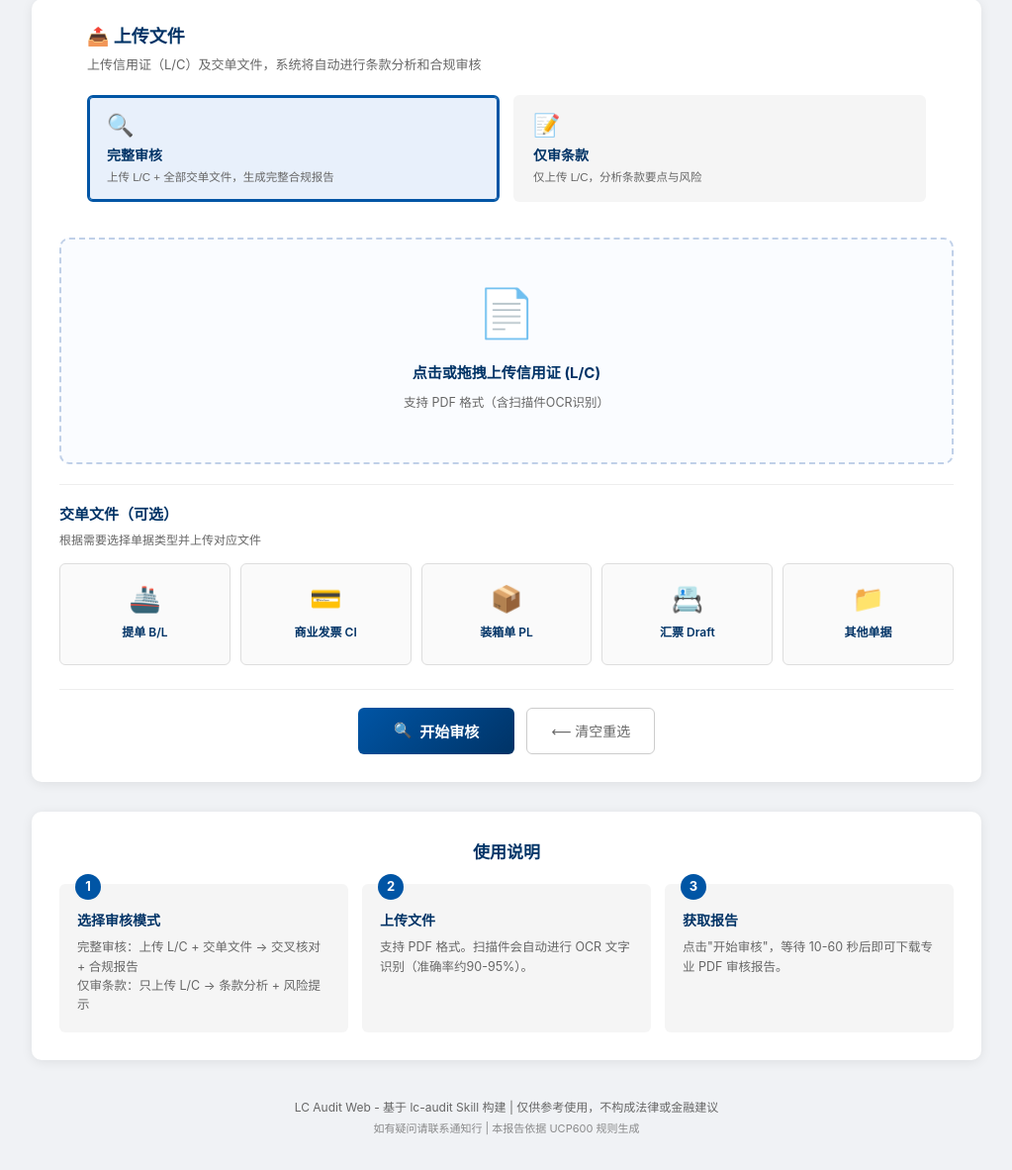
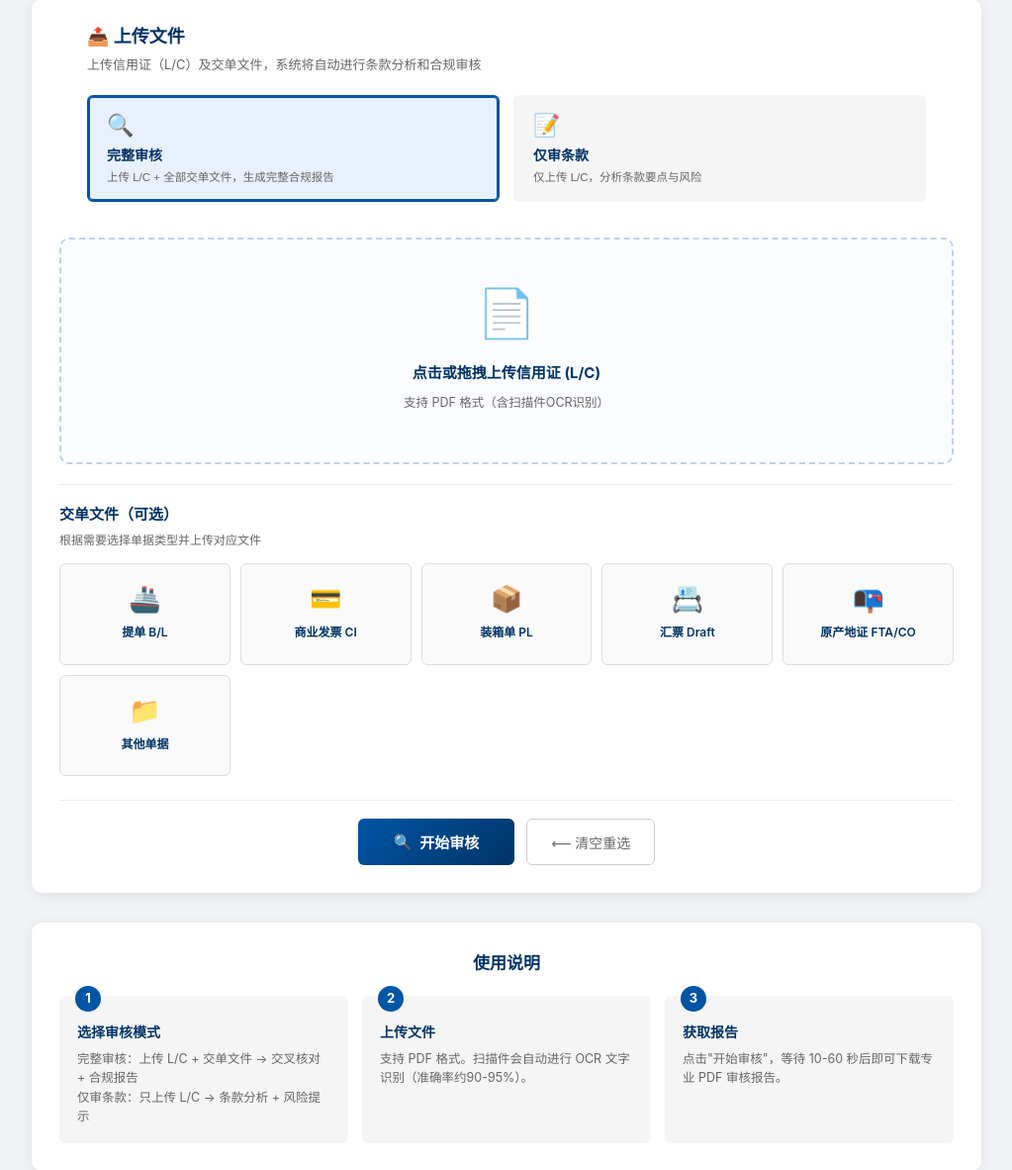
Before and after one commit to ZURUlucius/lc-audit-web, a Flask app: page / in a window 1280 px wide. Shown: the part 105-1287 px from the top of the page at 99% size, without its empty margins (128-1151 px from the left). Run offline with Flask 3, Linux system fonts and the light colour scheme.

Commit message:
fix: add python-dateutil dependency + multi-file upload support
1. requirements.txt: add python-dateutil (fixes 'No module named dateutil')
2. templates/index.html: all doc upload fields now support multiple files,
   added new FTA/Certificate of Origin doc slot
3. static/script.js: handleFileSelect shows multi-file preview with count,
   submitFiles includes fta type
4. static/style.css: slot-preview file-items display as block for multi-file
5. app.py: added FTA to doc_type_map

```diff
--- a/app.py
+++ b/app.py
@@ -155,6 +155,7 @@ def api_audit():
             "doc_ci": ("CI", "Commercial Invoice"),
             "doc_pl": ("PL", "Packing List"),
             "doc_draft": ("DRAFT", "Draft"),
+            "doc_fta": ("FTA", "Certificate of Origin / FTA"),
             "doc_other": ("OTHER", "Other Document"),
         }
 
--- a/requirements.txt
+++ b/requirements.txt
@@ -6,3 +6,4 @@ rapidocr-onnxruntime>=1.1.25,<1.3.0
 Pillow>=10.0
 reportlab>=4.0
 werkzeug>=3.0
+python-dateutil>=2.8
--- a/static/script.js
+++ b/static/script.js
@@ -15,30 +15,35 @@ function selectMode(mode) {
 
 // ===== File Selection =====
 function handleFileSelect(input, type) {
-    const file = input.files[0];
-    if (!file) return;
+    const files = input.files;
+    if (!files || files.length === 0) return;
 
     const previewId = type.toLowerCase() + '-preview';
     const previewEl = document.getElementById(previewId);
     if (previewEl) {
-        const sizeStr = formatFileSize(file.size);
-        previewEl.innerHTML =
-            '<span class="file-item">&#x2705; ' +
-            escapeHtml(file.name) + ' (' + sizeStr + ')' +
-            '</span>';
+        let html = '';
+        for (let i = 0; i < files.length; i++) {
+            const file = files[i];
+            const sizeStr = formatFileSize(file.size);
+            const count = files.length > 1 ? ` (${i+1}/${files.length})` : '';
+            html += '<span class="file-item">&#x2705; ' +
+                escapeHtml(file.name) + count + ' (' + sizeStr + ')' +
+                '</span>';
+        }
+        previewEl.innerHTML = html;
     }
 
     // Mark parent slot as has-file
     const slot = input.closest('.doc-slot');
     if (slot) slot.classList.add('has-file');
 
-    // For LC zone, update the preview
+    // For LC zone, update the preview (single file)
     if (type === 'lc') {
         const lcPreview = document.getElementById('lc-preview');
-        if (lcPreview && file) {
+        if (lcPreview && files[0]) {
             lcPreview.innerHTML =
                 '<span class="file-item">&#x2705; ' +
-                escapeHtml(file.name) + ' (' + formatFileSize(file.size) + ')' +
+                escapeHtml(files[0].name) + ' (' + formatFileSize(files[0].size) + ')' +
                 '</span>';
         }
     }
@@ -95,8 +100,8 @@ function submitFiles() {
     const lcFile = document.getElementById('lc-file').files[0];
     formData.append('lc_file', lcFile);
 
-    // Add doc files
-    const docTypes = ['bl', 'ci', 'pl', 'draft', 'other'];
+    // Add doc files (all support multiple files)
+    const docTypes = ['bl', 'ci', 'pl', 'draft', 'fta', 'other'];
     docTypes.forEach(type => {
         const input = document.querySelector('[name="doc_' + type + '"]');
         if (input && input.files.length > 0) {
--- a/static/style.css
+++ b/static/style.css
@@ -298,7 +298,10 @@ body {
     font-size: 10.5px;
     color: var(--green);
     word-break: break-all;
-    line-height: 1.3;
+    line-height: 1.4;
+}
+.slot-preview .file-item {
+    display: block;
 }
 
 /* ===== Action Bar ===== */
--- a/templates/index.html
+++ b/templates/index.html
@@ -67,26 +67,32 @@
                             <div class="doc-slot" data-type="BL">
                                 <span class="slot-icon">&#x1F6A2;</span>
                                 <span class="slot-name">提单 B/L</span>
-                                <input type="file" name="doc_bl" accept=".pdf" onchange="handleFileSelect(this, 'BL')">
+                                <input type="file" name="doc_bl" accept=".pdf" multiple onchange="handleFileSelect(this, 'BL')">
                                 <div class="slot-preview" id="bl-preview"></div>
                             </div>
                             <div class="doc-slot" data-type="CI">
                                 <span class="slot-icon">&#x1F4B3;</span>
                                 <span class="slot-name">商业发票 CI</span>
-                                <input type="file" name="doc_ci" accept=".pdf" onchange="handleFileSelect(this, 'CI')">
+                                <input type="file" name="doc_ci" accept=".pdf" multiple onchange="handleFileSelect(this, 'CI')">
                                 <div class="slot-preview" id="ci-preview"></div>
                             </div>
                             <div class="doc-slot" data-type="PL">
                                 <span class="slot-icon">&#x1F4E6;</span>
                                 <span class="slot-name">装箱单 PL</span>
-                                <input type="file" name="doc_pl" accept=".pdf" onchange="handleFileSelect(this, 'PL')">
+                                <input type="file" name="doc_pl" accept=".pdf" multiple onchange="handleFileSelect(this, 'PL')">
                                 <div class="slot-preview" id="pl-preview"></div>
                             </div>
                             <div class="doc-slot" data-type="DRAFT">
                                 <span class="slot-icon">&#x1F4C7;</span>
                                 <span class="slot-name">汇票 Draft</span>
-                                <input type="file" name="doc_draft" accept=".pdf" onchange="handleFileSelect(this, 'DRAFT')">
+                                <input type="file" name="doc_draft" accept=".pdf" multiple onchange="handleFileSelect(this, 'DRAFT')">
                                 <div class="slot-preview" id="draft-preview"></div>
+                            </div>
+                            <div class="doc-slot" data-type="FTA">
+                                <span class="slot-icon">&#x1F4ED;</span>
+                                <span class="slot-name">原产地证 FTA/CO</span>
+                                <input type="file" name="doc_fta" accept=".pdf" multiple onchange="handleFileSelect(this, 'FTA')">
+                                <div class="slot-preview" id="fta-preview"></div>
                             </div>
                             <div class="doc-slot" data-type="OTHER">
                                 <span class="slot-icon">&#x1F4C1;</span>
```
